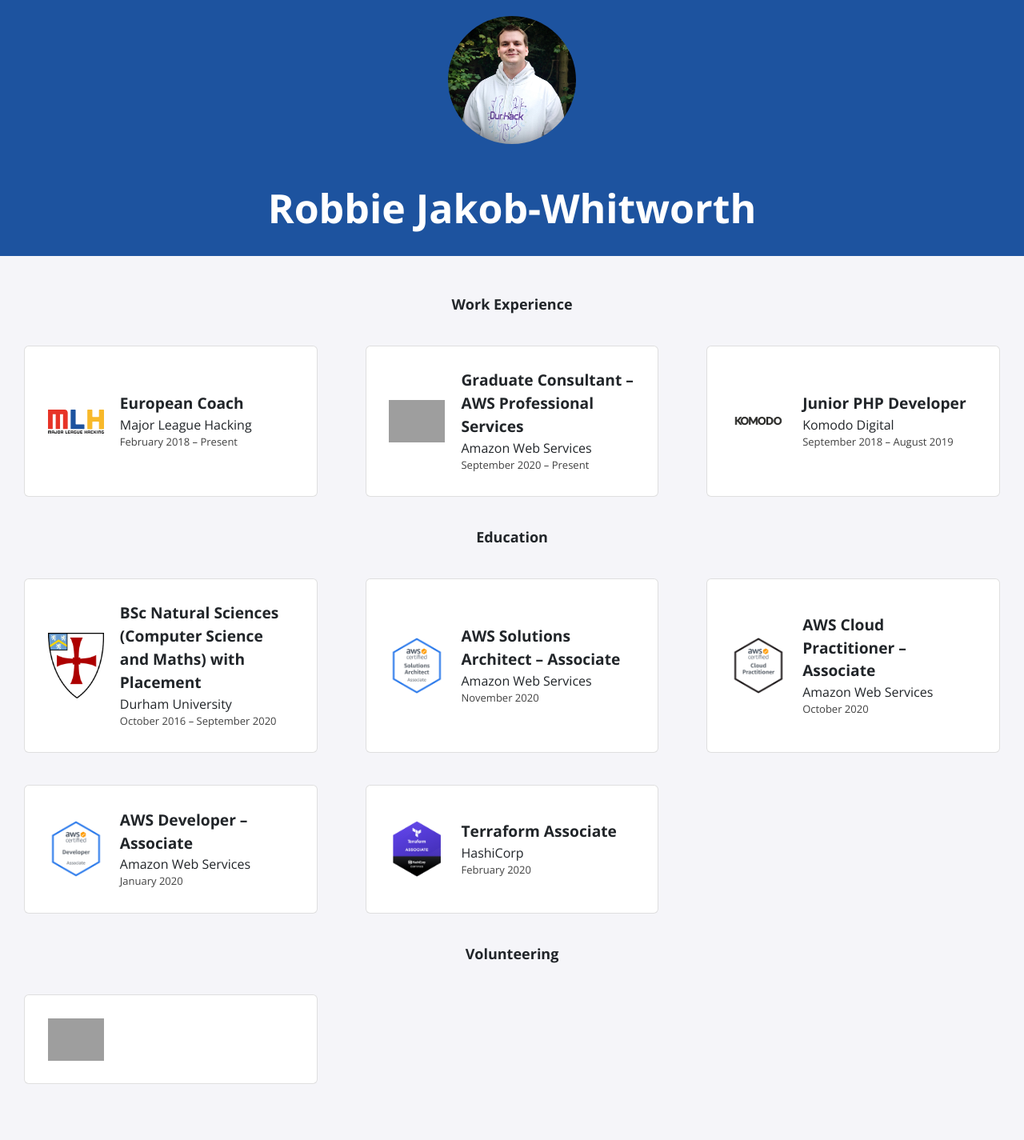
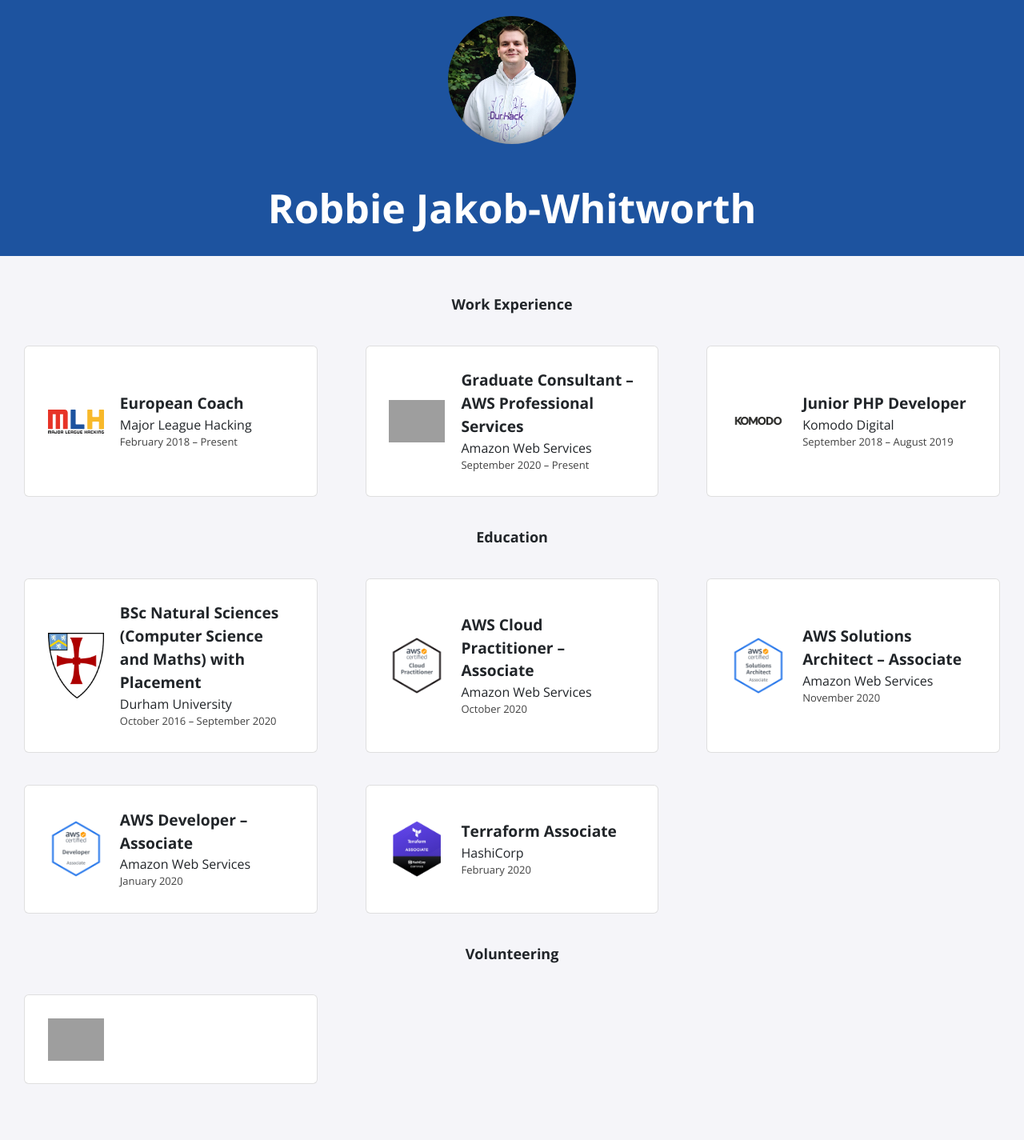
Before and after one commit to robzwolf/website, a Jekyll site: the page built from index.html, in a window 1280 px wide. Shown: the whole page at 80% size. Built offline with Jekyll 4.4.1, drawn with Linux system fonts in a browser that asks for light colours; nearby versions of some CDN libraries; some of the changed lines change nothing that is shown; grey boxes are pictures that could not be loaded.

Commit message:
Reorder education

```diff
--- a/_data/education.yml
+++ b/_data/education.yml
@@ -3,15 +3,15 @@
   dates: October 2016 – September 2020
   logo: du.png
 
+- course: AWS Cloud Practitioner – Associate
+  institute: Amazon Web Services
+  dates: October 2020
+  logo: aws-cp.png
+
 - course: AWS Solutions Architect – Associate
   institute: Amazon Web Services
   dates: November 2020
   logo: aws-sa.png
-
-- course: AWS Cloud Practitioner – Associate
-  institute: Amazon Web Services
-  dates: October 2020
-  logo: aws-cp.png
 
 - course: AWS Developer – Associate
   institute: Amazon Web Services
```
